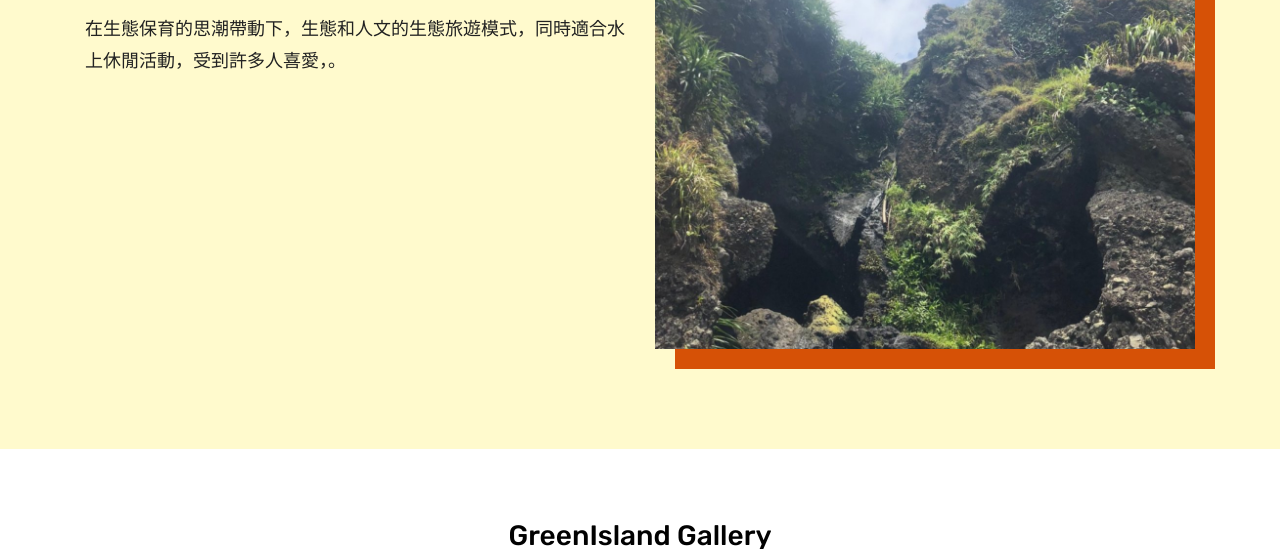
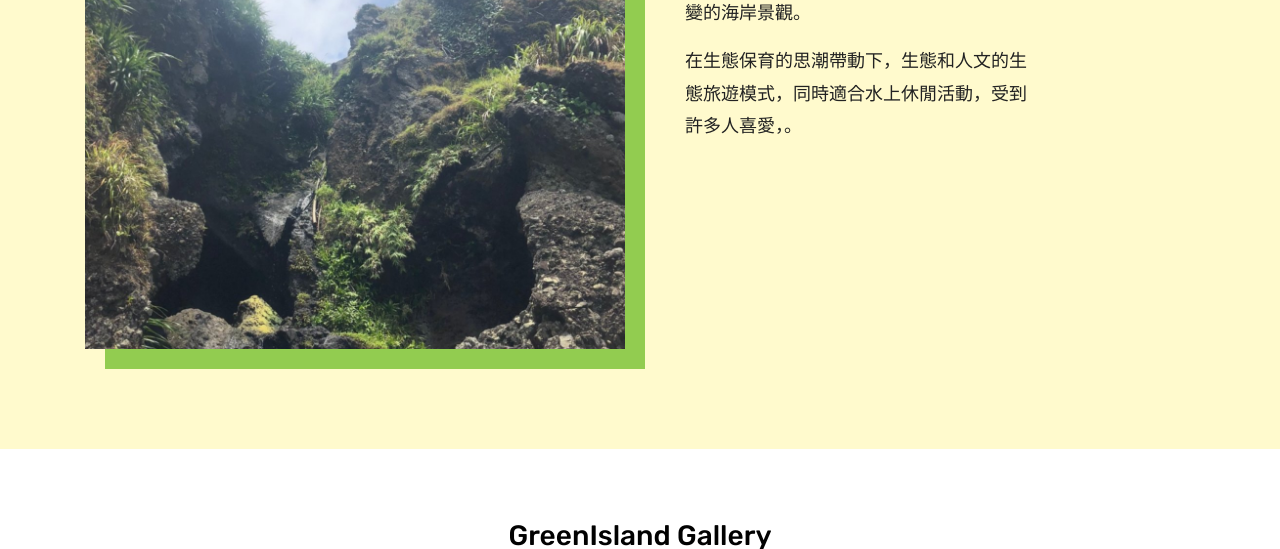
Before and after one commit to jing3131/HWK1, a plain HTML site: page greenisland.html in a window 1280 px wide. Shown: the part 630-1179 px from the top of the page. Drawn offline with Linux system fonts and the light colour scheme.

Commit message:
Greenisland inrodution

```diff
--- a/css/style.css
+++ b/css/style.css
@@ -323,7 +323,7 @@ button:focus{
 	background-size: cover;
 }
 .about-section-box .img-fluid{
-	box-shadow: 20px 20px 0px #d65106;
+	box-shadow: 20px 20px 0px #92cc50;
 }
 .inner-column{
 	text-align: left;
--- a/greenisland.html
+++ b/greenisland.html
@@ -88,7 +88,10 @@
 	<div class="about-section-box">
 		<div class="container">
 			<div class="row">
-				<div class="col-lg-6 col-md-6 text-center">
+				<div class="col-lg-6 col-md-6" style="margin-right: 30px;">
+					<img src="images/green_about.jpg" alt="" class="img-fluid">
+				</div>
+				<div class="col-lg-4 col-md-4 text-center">
 					<div class="inner-column">
 						<h1>綠島介紹</span></h1>
 						<!-- <h4>Little Story</h4> -->
@@ -96,9 +99,6 @@
 						<p>在生態保育的思潮帶動下，生態和人文的生態旅遊模式，同時適合水上休閒活動，受到許多人喜愛，。</p>
 						<!-- <a class="btn btn-lg btn-circle btn-outline-new-white" href="#">Reservation</a> -->
 					</div>
-				</div>
-				<div class="col-lg-6 col-md-6">
-					<img src="images/green_about.jpg" alt="" class="img-fluid">
 				</div>
 				<div class="col-md-12">
 					<div class="inner-pt">
```
